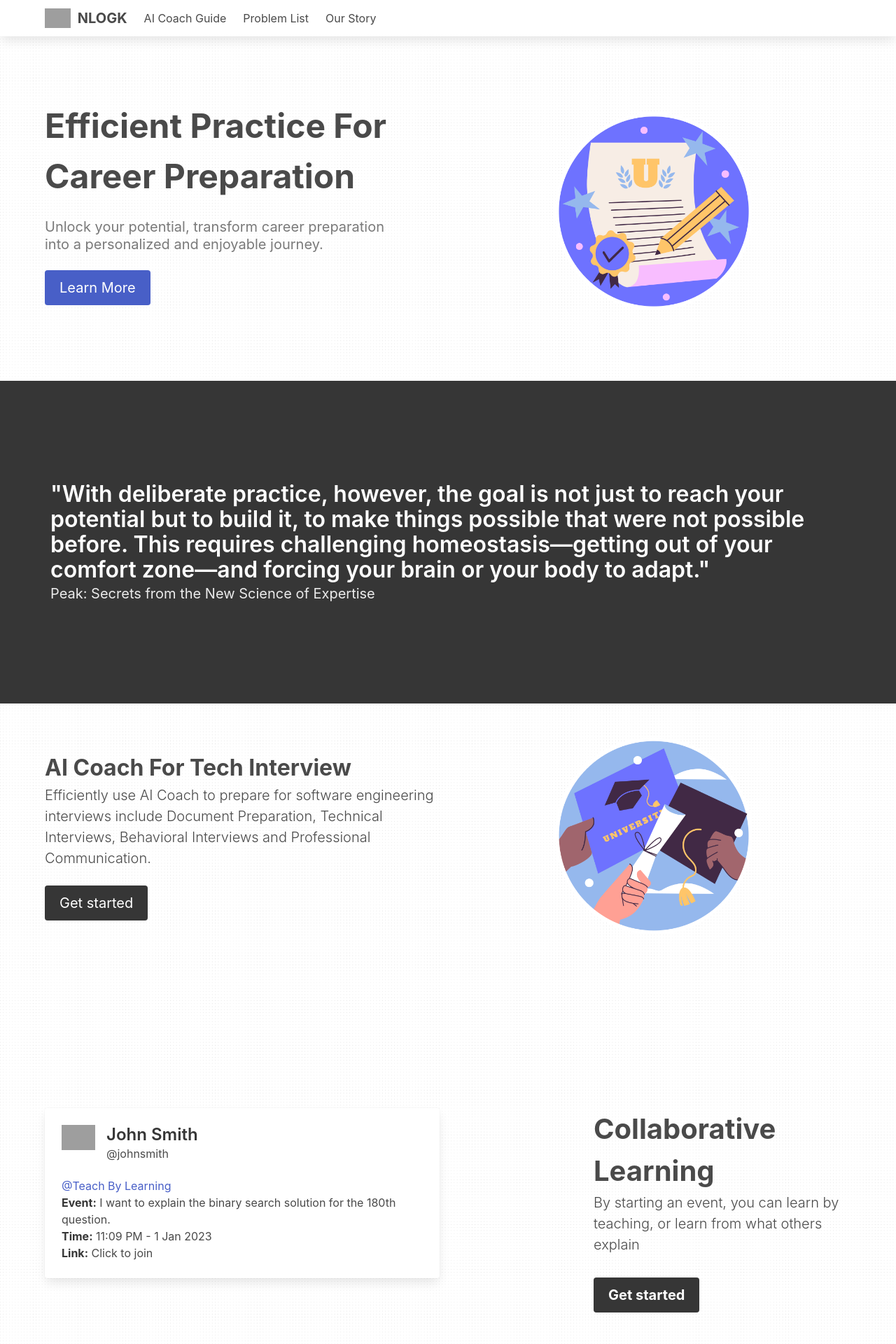
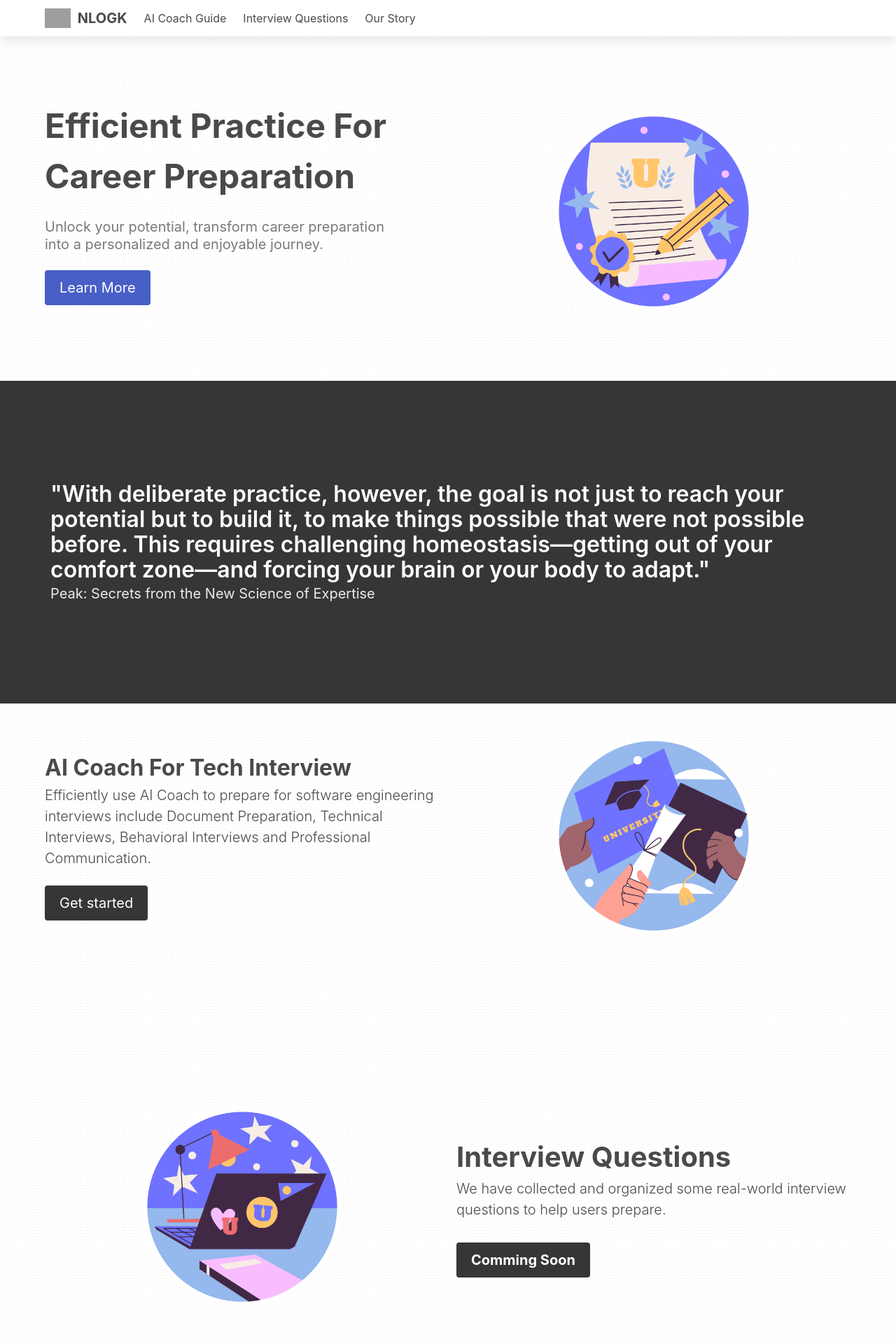
Before and after one commit to Education-Victory/Education-Victory, a Django app: template src/backend/EX/templates/common/home.html in a window 1280 px wide. Shown: the top 1920 px of the page at 70% size. Run offline with Django 4.2, Linux system fonts and the light colour scheme; the template is opened without the code that fills it, so the values that code supplies are empty; some libraries are stand-ins or nearby versions; grey boxes are pictures that could not be loaded.

Commit message:
update frontpage

```diff
--- a/src/backend/EX/templates/basic.html
+++ b/src/backend/EX/templates/basic.html
@@ -38,7 +38,7 @@
         <div class="navbar-menu">
           <div class="navbar-start">
             <a class="navbar-item is-size-6" href="https://ac.nlogk.com", target="_blank">AI Coach Guide</a>
-            <a class="navbar-item is-size-6" href="/problem">Problem List</a>
+            <a class="navbar-item is-size-6" href="/practice">Interview Questions</a>
             <a class="navbar-item is-size-6" href="/story">Our Story</a>
           </div>
 
--- a/src/backend/EX/templates/common/home.html
+++ b/src/backend/EX/templates/common/home.html
@@ -44,57 +44,17 @@
     </div>
     <div class="empty-div"></div>
     <div class="column is-6">
-      <div class="card">
-        <div class="card-content">
-          <div class="media">
-            <div class="media-left">
-              <figure class="image is-48x48">
-                <img src="https://bulma.io/images/placeholders/96x96.png" alt="Placeholder image">
-              </figure>
-            </div>
-            <div class="media-content">
-              <p class="title is-4">John Smith</p>
-              <p class="subtitle is-6">@johnsmith</p>
-            </div>
-          </div>
-          <div class="content">
-            <a>@Teach By Learning</a><br>
-            <strong>Event:</strong> I want to explain the binary search solution for the 180th question.
-            <br>
-            <strong>Time:</strong> 11:09 PM - 1 Jan 2023
-            <br>
-            <strong>Link:</strong> Click to join
-          </div>
-        </div>
-      </div> <!-- end card -->
+      <img class="image custom-image" src={% static 'imgs/interview-question.png' %}>
     </div>
-    <div class="column is-2">
-    </div>
-    <div class="column is-4 front-column-div">
+    <div class="column is-6 front-column-div">
       <span>
-      <p class="is-size-2 has-text-weight-bold">Collaborative Learning</p>
-      <p class="is-size-5 has-text-weight-light">By starting an event, you can learn by teaching, or learn from
-          what others explain</p>
+      <p class="is-size-2 has-text-weight-bold">Interview Questions</p>
+      <p class="is-size-5 has-text-weight-light">We have collected and organized some real-world interview questions to help users prepare.</p>
       <a href="/" class="button is-dark is-medium front-a-button">
-        <strong>Get started</strong>
+        <strong>Comming Soon</strong>
       </a>
       </span>
     </div>
-    <div class="empty-div"></div>
-    <div class="column is-4 front-column-div">
-      <span>
-      <p class="is-size-2 has-text-weight-bold">Project base Learning</p>
-      <p class="is-size-5 has-text-weight-light">Get hands-on Experience to built and maintained software in the real world,
-      Develop collaboration skills and learn how to work together and share ideas</p>
-      <a href="/" class="button is-dark is-medium front-a-button">
-        <strong>Get started</strong>
-      </a>
-      </span>
-    </div>
-    <div class="column is-8">
-        <img src={% static 'imgs/example-img-2.png' %}>
-    </div>
-    <div class="empty-div"></div>
   </div> <!-- end columns -->
 </div>
 </section>
```
Also changed, not shown: src/static/imgs/interview-question.png (added).
